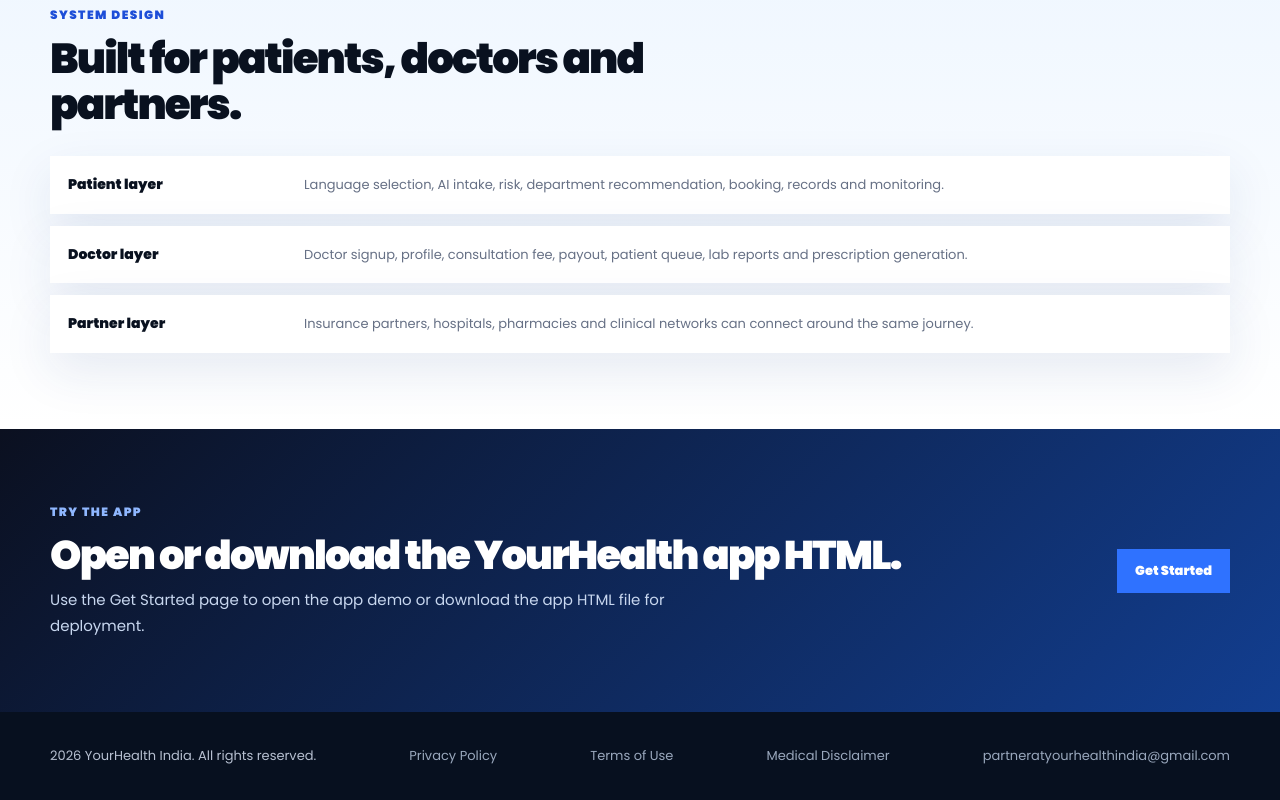
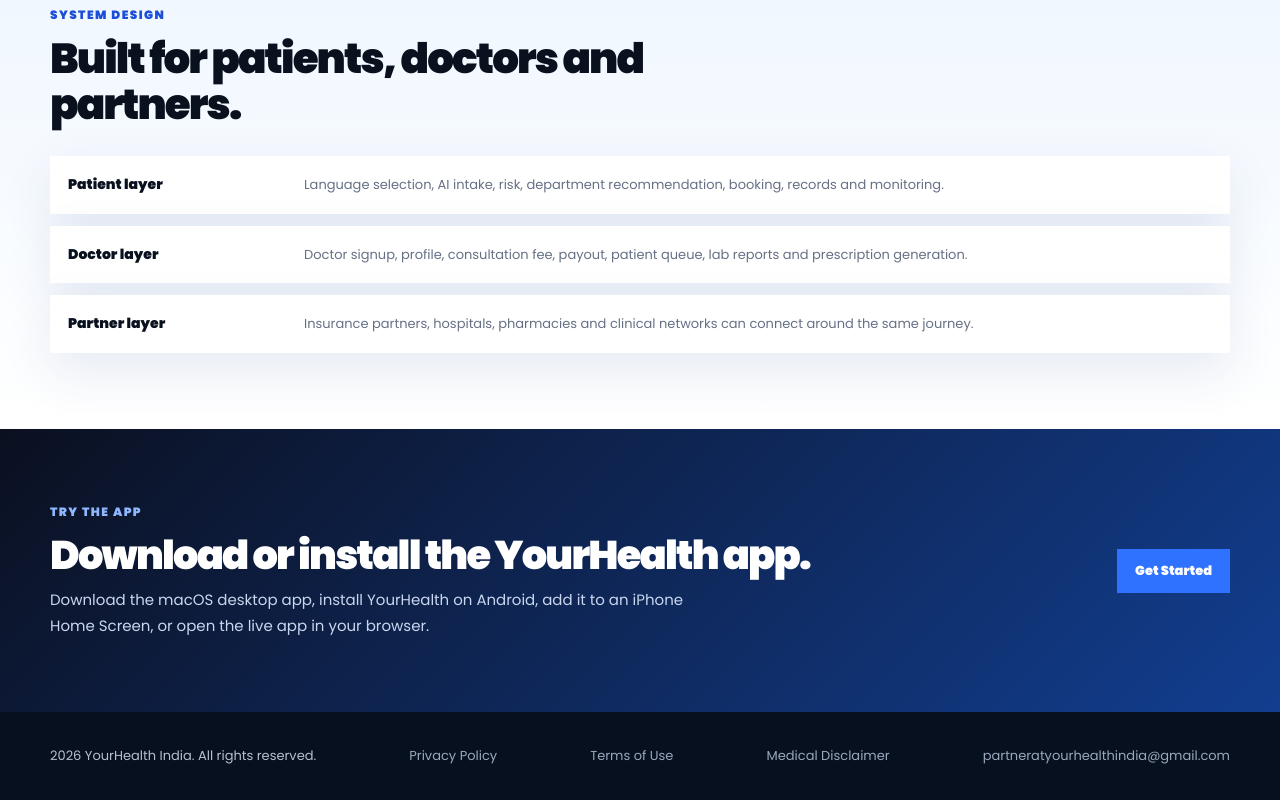
Before and after one commit to samradhisaharan-glitch/YourHealth, a plain HTML site: page platform.html in a window 1280 px wide. Shown: the part 1470-2270 px from the top of the page. Drawn offline with Linux system fonts and the light colour scheme.

Commit message:
Update platform.html

```diff
--- a/platform.html
+++ b/platform.html
@@ -134,8 +134,8 @@
     <div class="cta-inner">
       <div>
         <div class="label" style="color:#8fb7ff">Try the App</div>
-        <h2>Open or download the YourHealth app HTML.</h2>
-        <p>Use the Get Started page to open the app demo or download the app HTML file for deployment.</p>
+        <h2>Download or install the YourHealth app.</h2>
+        <p>Download the macOS desktop app, install YourHealth on Android, add it to an iPhone Home Screen, or open the live app in your browser.</p>
       </div>
       <a class="btn" href="get-started.html">Get Started</a>
     </div>
```
